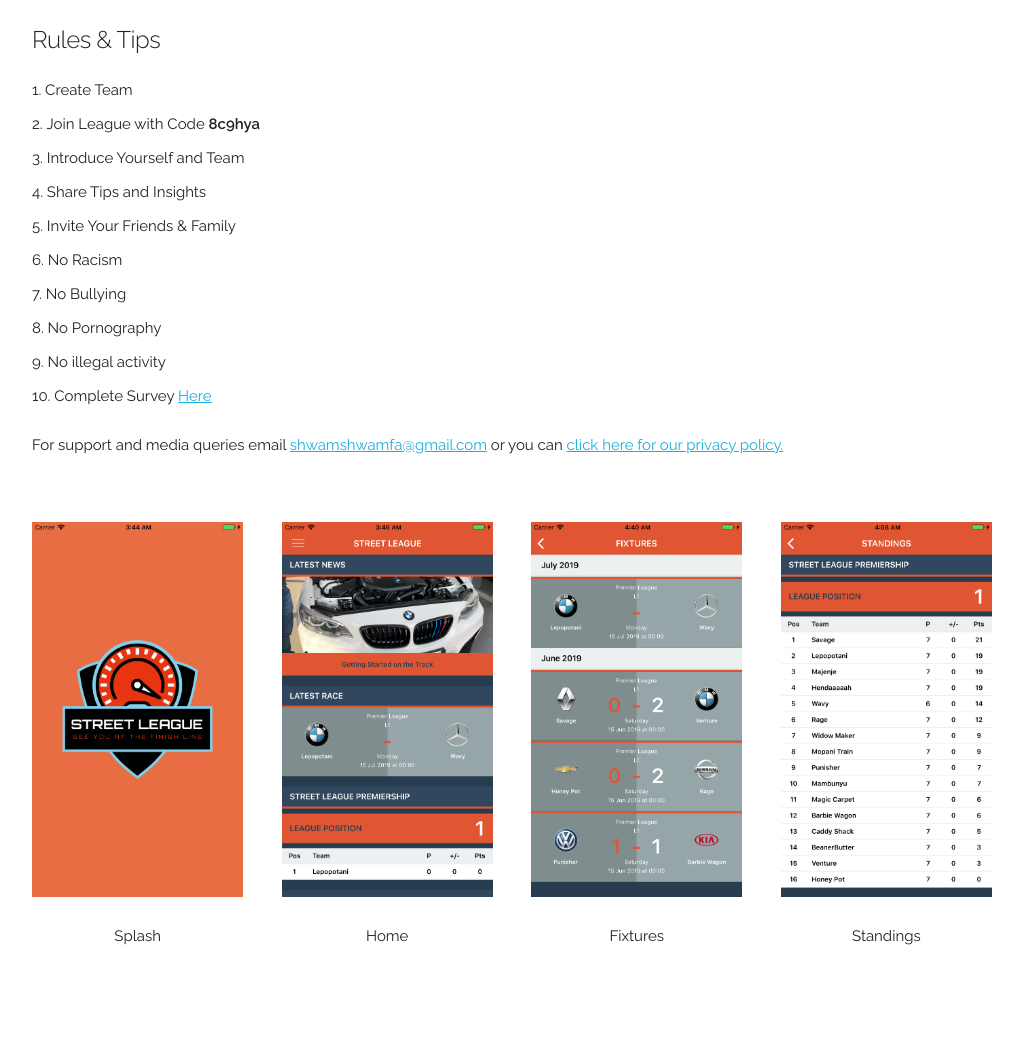
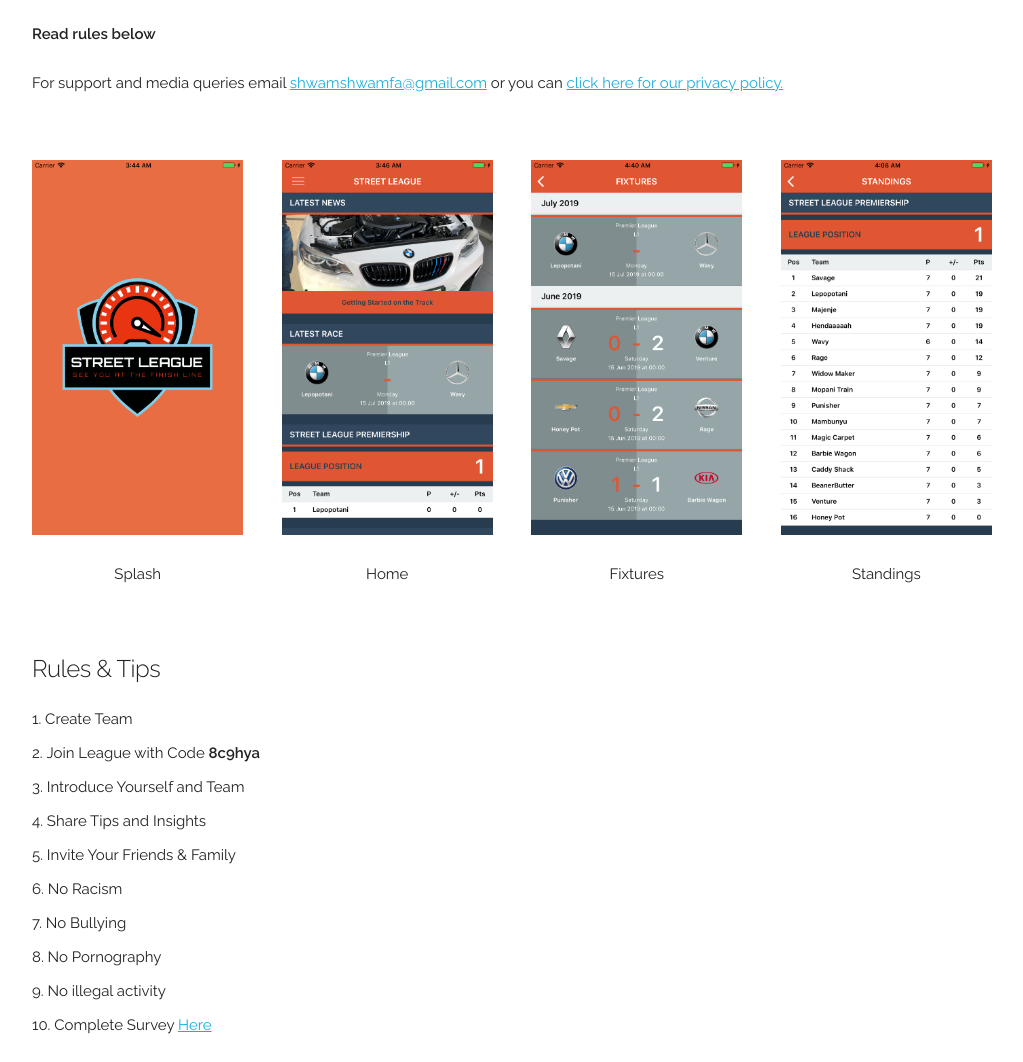
Before and after one commit to MaziMuhlari/shwamfa-cloud, a website: page public/index.html in a window 1280 px wide. Shown: the part 534-1596 px from the top of the page, without its empty margins (128-1151 px from the left). Before the commit the page ends 1507 px from the top, so only its background shows below. Drawn offline with Linux system fonts and the light colour scheme.

Commit message:
Updates for rules

```diff
--- a/public/index.html
+++ b/public/index.html
@@ -87,19 +87,9 @@
                     <li>2nd - FIFA or PES</li>
                     <li>3rd - Bragging Rights 😂</li>
                 </ul>
-                <h5>Rules &amp; Tips</h5>
-                <ol>
-                    <li>Create Team</li>
-                    <li>Join League with Code <strong>8c9hya</strong></li>
-                    <li>Introduce Yourself and Team</li>
-                    <li>Share Tips and Insights</li>
-                    <li>Invite Your Friends &amp; Family</li>
-                    <li>No Racism</li>
-                    <li>No Bullying</li>
-                    <li>No Pornography</li>
-                    <li>No illegal activity</li>
-                    <li>Complete Survey <a href="http://bitly.com/shwamsurvey">Here</a></li>
-                </ol>
+                <p>
+                    <strong>Read rules below</strong>
+                </p>
             </div>
         </div>
         <div class="row">
@@ -129,6 +119,23 @@
                 <p style="text-align:center; margin-top: 20px;">Standings</p>
             </div>
         </div>
+        <div class="row" style="margin-top: 40px;">
+            <div class="twelve columns">
+                <h5>Rules &amp; Tips</h5>
+                <ol>
+                    <li>Create Team</li>
+                    <li>Join League with Code <strong>8c9hya</strong></li>
+                    <li>Introduce Yourself and Team</li>
+                    <li>Share Tips and Insights</li>
+                    <li>Invite Your Friends &amp; Family</li>
+                    <li>No Racism</li>
+                    <li>No Bullying</li>
+                    <li>No Pornography</li>
+                    <li>No illegal activity</li>
+                    <li>Complete Survey <a href="http://bitly.com/shwamsurvey">Here</a></li>
+                </ol>
+            </div>
+        </div>
     </div>
 
 </body>
```
